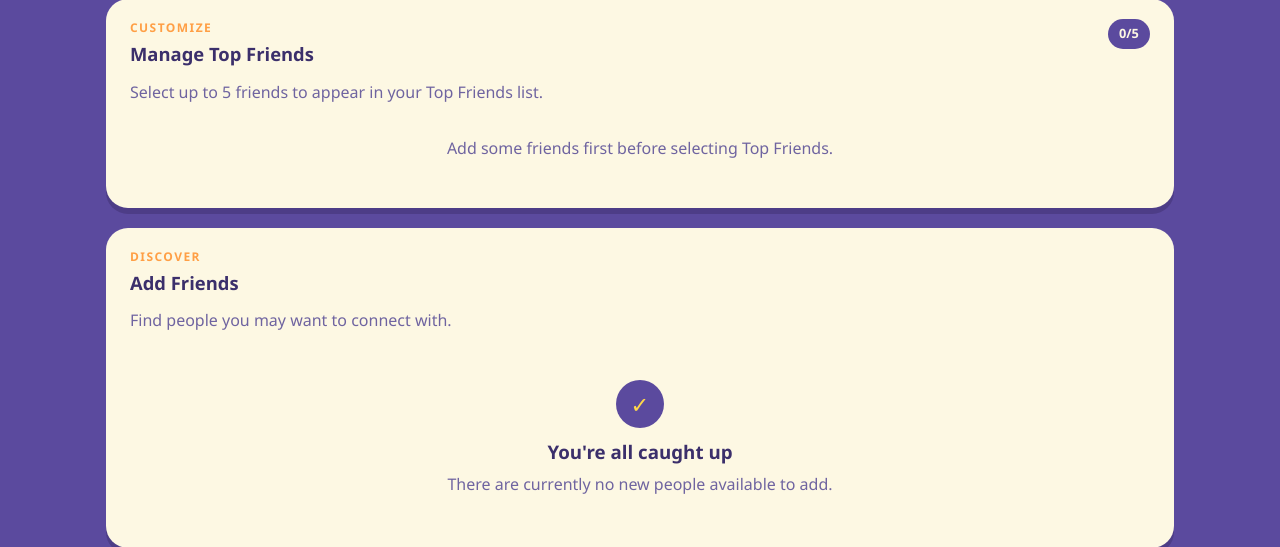
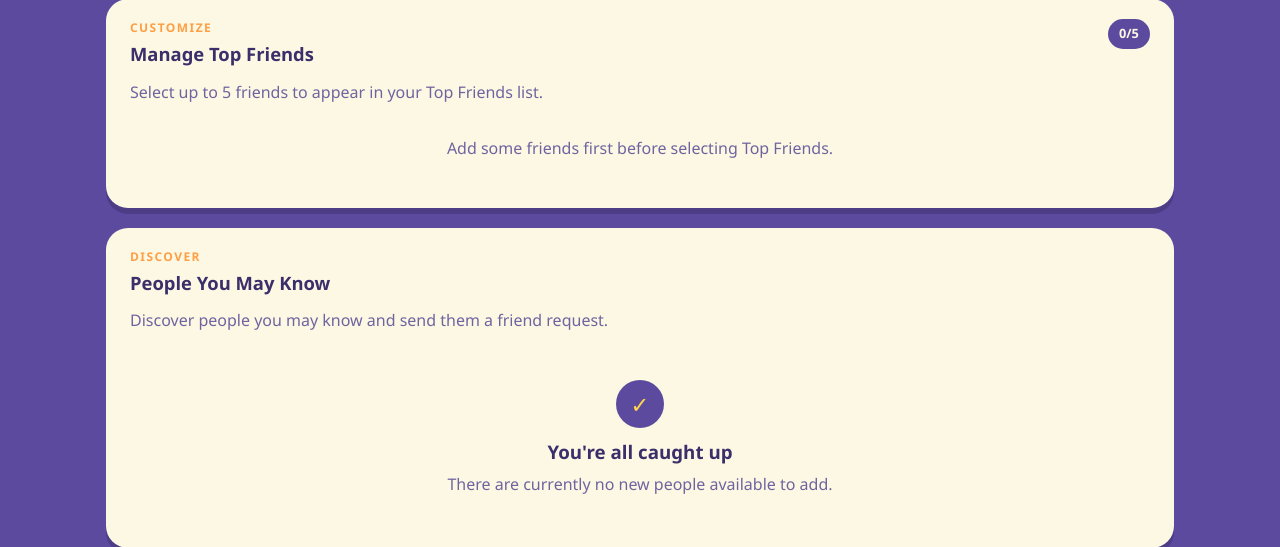
Before and after one commit to Kez723Cudia/Nexolotl, a Django app: page /friends/ in a window 1280 px wide. Shown: the part 944-1491 px from the top of the page. Run offline with Django 5.2, Linux system fonts and the light colour scheme; the visitor is signed in with stand-in values (Sample User, id 1); data comes from the database, SQL or seed files in the repository; data that the repository does not hold is empty.

Commit message:
Update Friends discovery section

```diff
--- a/friends/templates/friends/friends.html
+++ b/friends/templates/friends/friends.html
@@ -102,25 +102,25 @@
                 <article class="nx-request-card">
 
                     <a
-                        href="{% url 'profile' username=request.user.username %}"
+                        href="{% url 'profile' username=request.sender.username %}"
                         class="nx-friend-identity"
                     >
 
-                        {% if request.user.profile.avatar %}
+                        {% if request.sender.profile.avatar %}
                             <img
-                                src="{{ request.user.profile.avatar.url }}"
-                                alt="{{ request.user.username }}"
+                                src="{{ request.sender.profile.avatar.url }}"
+                                alt="{{ request.sender.username }}"
                                 class="nx-avatar nx-avatar--sm"
                             >
                         {% else %}
                             <div class="nx-friend-avatar nx-friend-avatar--sm">
-                                {{ request.user.username|first|upper }}
+                                {{ request.sender.username|first|upper }}
                             </div>
                         {% endif %}
 
                         <div>
                             <strong>
-                                {{ request.user.username }}
+                                {{ request.sender.username }}
                             </strong>
 
                             <span class="nx-handle">
@@ -135,7 +135,7 @@
 
                         <form
                             method="post"
-                            action="{% url 'accept_friend_request' request.user.id %}"
+                            action="{% url 'accept_friend_request' request.id %}"
                         >
                             {% csrf_token %}
 
@@ -151,7 +151,7 @@
 
                         <form
                             method="post"
-                            action="{% url 'decline_friend_request' request.user.id %}"
+                            action="{% url 'decline_friend_request' request.id %}"
                         >
                             {% csrf_token %}
 
@@ -205,25 +205,25 @@
                 <article class="nx-request-card">
 
                     <a
-                        href="{% url 'profile' username=request.friend.username %}"
+                        href="{% url 'profile' username=request.receiver.username %}"
                         class="nx-friend-identity"
                     >
 
-                        {% if request.friend.profile.avatar %}
+                        {% if request.receiver.profile.avatar %}
                             <img
-                                src="{{ request.friend.profile.avatar.url }}"
-                                alt="{{ request.friend.username }}"
+                                src="{{ request.receiver.profile.avatar.url }}"
+                                alt="{{ request.receiver.username }}"
                                 class="nx-avatar nx-avatar--sm"
                             >
                         {% else %}
                             <div class="nx-friend-avatar nx-friend-avatar--sm">
-                                {{ request.friend.username|first|upper }}
+                                {{ request.receiver.username|first|upper }}
                             </div>
                         {% endif %}
 
                         <div>
                             <strong>
-                                {{ request.friend.username }}
+                                {{ request.receiver.username }}
                             </strong>
 
                             <span class="nx-handle">
@@ -236,7 +236,7 @@
 
                     <form
                         method="post"
-                        action="{% url 'cancel_friend_request' request.friend.id %}"
+                        action="{% url 'cancel_friend_request' request.id %}"
                     >
                         {% csrf_token %}
 
@@ -666,7 +666,7 @@
 
 
 
-        <!-- ADD FRIENDS -->
+        <!-- PEOPLE YOU MAY KNOW -->
         <section class="nx-card nx-friends-section">
 
             <div class="nx-section-heading">
@@ -675,11 +675,11 @@
                     <p class="nx-friends-eyebrow">DISCOVER</p>
 
                     <h2 class="nx-section__title">
-                        Add Friends
+                        People You May Know
                     </h2>
 
                     <p class="nx-muted">
-                        Find people you may want to connect with.
+                        Discover people you may know and send them a friend request.
                     </p>
                 </div>
 
```
